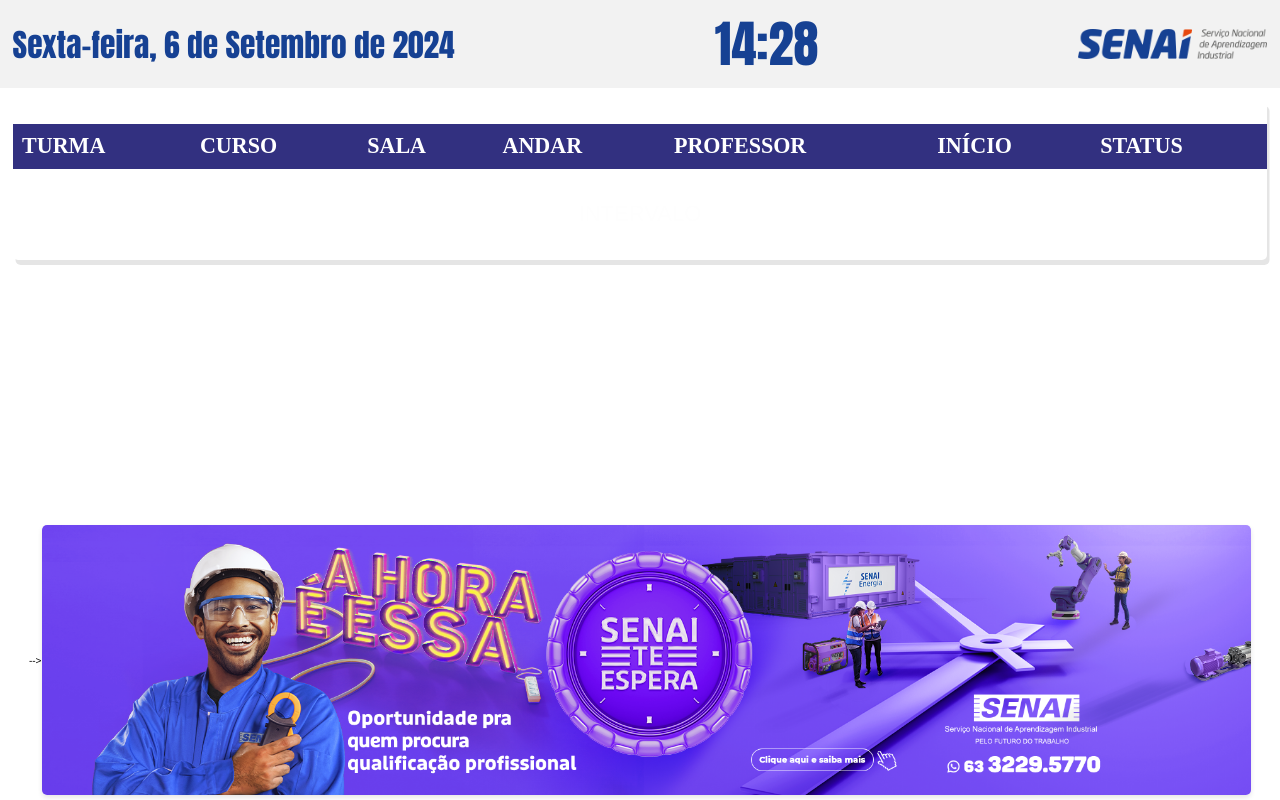
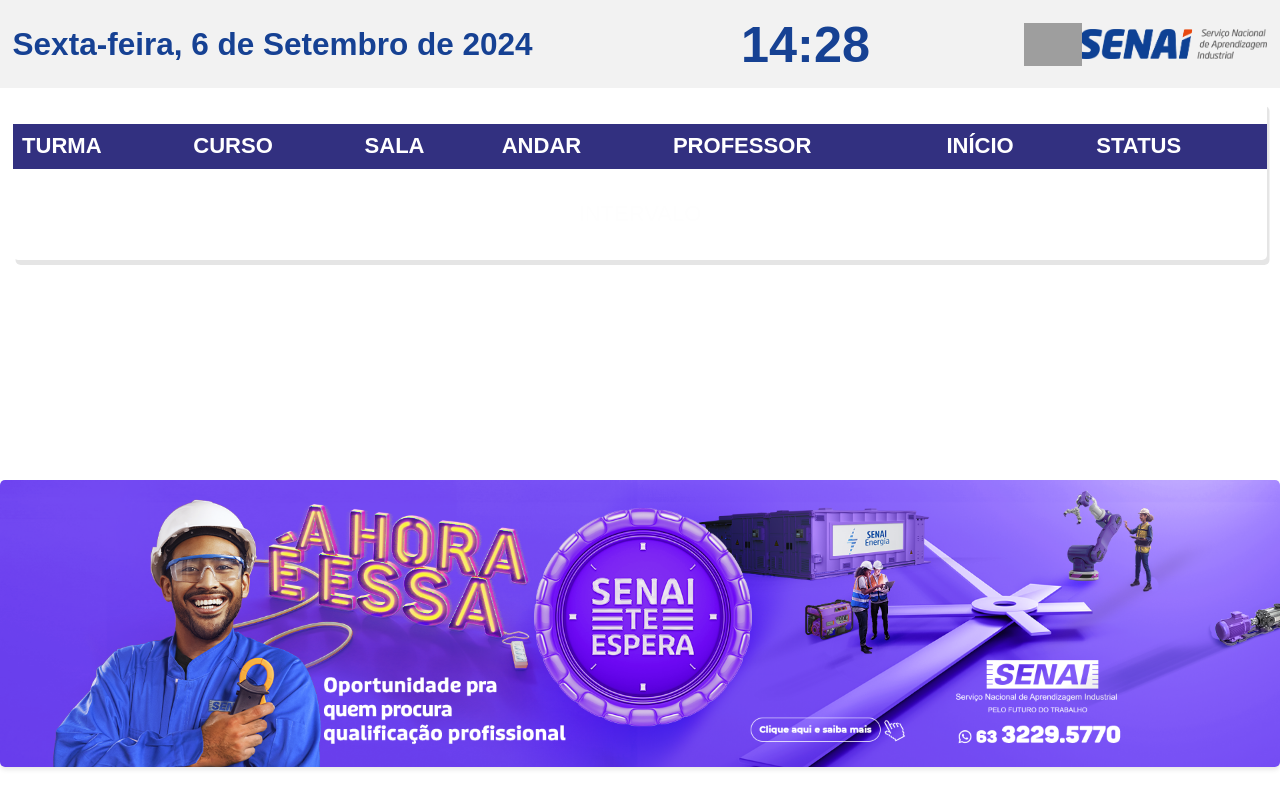
Before and after one commit to danielst2006/sisenai2.0, a PHP site: page /menu/show_images.php in a window 1280 px wide. Run offline with PHP 8.4, Linux system fonts and the light colour scheme; data comes from the database, SQL or seed files in the repository; data that the repository does not hold is empty; grey boxes are pictures that could not be loaded.

Commit message:
Daniel 99.8%

```diff
--- a/bd/conn.php
+++ b/bd/conn.php
@@ -1,9 +1,14 @@
 <?php
 
-   $servername = "40.233.68.103";
-   $username = "alvaro";
-   $password = "123";
-   $dbname = "sisenai";
+   // $servername = "40.233.68.103";
+   // $username = "alvaro";
+   // $password = "123";
+   // $dbname = "sisenai";
+
+   $servername = "localhost";
+   $username = "root";
+   $password = "";
+   $dbname = "sisenai2";
 
    $conn = mysqli_connect($servername, $username, $password, $dbname);
    if(!$conn) die("Falha na Conexão: " . mysqli_connect_error());
--- a/form/formAgendamentos.php
+++ b/form/formAgendamentos.php
@@ -41,7 +41,7 @@ $result_agendamento = "SELECT COUNT(*) AS total FROM agendamento a
                           OR t.nome_turma LIKE '%$pesquisa%'
                           OR s.nome LIKE '%$pesquisa%'
                           OR p.nome LIKE '%$pesquisa%')
-                          AND a.status = 'ATIVA'";
+                          ";
 
 // Se foi fornecida uma data de busca, adiciona a condição de intervalo de data
 if (!empty($data_busca)) {
@@ -77,7 +77,7 @@ $sql = "SELECT a.idAgendamento, a.data_inicio, a.data_final, a.horario_inicio, a
            OR t.nome_turma LIKE CONCAT('%', '$pesquisa', '%')
            OR s.nome LIKE CONCAT('%', '$pesquisa', '%')
            OR p.nome LIKE CONCAT('%', '$pesquisa', '%'))
-           AND a.status = 'ATIVA'";
+           ";
 
 // Se foi fornecida uma data de busca, adiciona a condição de intervalo de data
 if (!empty($data_busca)) {
--- a/menu/script.js
+++ b/menu/script.js
@@ -2,7 +2,7 @@ document.addEventListener('DOMContentLoaded', () => {
     fetchTurmas(); // Carrega as turmas ao iniciar a página
     setInterval(fetchTurmas, 60000); // Atualiza as turmas a cada 60 segundos (60000 ms)
     setInterval(atualizarTempo, 1000); // Atualiza o relógio a cada segundo (1000 ms)
-    setInterval(alternarPagina, 20000); // Alterna a página a cada 20 segundos (20000 ms)
+    setInterval(alternarPagina, 10000); // Alterna a página a cada 20 segundos (20000 ms)
 });
 
 let registrosPorPagina = 4;
--- a/menu/show_images.php
+++ b/menu/show_images.php
@@ -11,6 +11,7 @@
     <span id="current-date" class="date"></span>
     <span id="current-time" class="time"></span>
     <img src="../imagens/senai.png" alt="Logo" class="logo">
+    <img src="../imagens/Fita+amarela.png" alt="Logo2" class="logo2">
 </div>
 
 <div class="main-content">
@@ -37,7 +38,7 @@
         </div>
     </div>
 
-    <div class="image-display-container"> -->
+    <div class="image-display-container">
         <?php
         $dir = "imagens/";
         $images = array_diff(scandir($dir), array('.', '..'));
--- a/menu/style01.css
+++ b/menu/style01.css
@@ -1,5 +1,5 @@
 body {
-    font-family: 'Helvetica', sans-serif;  /* Você pode substituir por 'Segoe UI' se disponível */
+    font-family: 'Poppins', sans-serif;
     margin: 0;
     padding: 0;
     width: 100%;
@@ -20,12 +20,14 @@ body {
 
 .time {
     font-size: 80px;
-    font-family: Impact, Haettenschweiler, 'Arial Narrow Bold', sans-serif;
+    font-family: 'Poppins', sans-serif;
+    font-weight: 700;
 }
 
 .date {
     font-size: 50px;
-    font-family: Impact, Haettenschweiler, 'Arial Narrow Bold', sans-serif;
+    font-family: 'Poppins', sans-serif;
+    font-weight: 700;
 }
 
 .logo {
@@ -34,8 +36,10 @@ body {
 }
 
 .logo2 {
-    width: 300px;
-    height: auto;
+    /* width: 300px; */
+    height: 68px;
+    position: absolute;
+    right: 315px;
 }
 
 
@@ -70,11 +74,11 @@ td {
     font-size: 35px;
     color: #fefefe; /* Cor do texto */
 }
-
+@import url('https://fonts.googleapis.com/css2?family=Poppins:wght@400;700&display=swap');
 th {
     background-color: #030063cf; /* Azul claro */
     color: #ffffff;
-    font-family: 'Times New Roman', Times, serif;
+    font-family: 'Poppins', sans-serif;
     font-size: 35px;
     padding: 15px;
     text-align: left;
@@ -90,12 +94,13 @@ tbody tr:nth-child(even) {
 }
 
 .image-display-container {
+    width: 100%; /* Asegura que el contenedor ocupe todo el ancho de la pantalla */
     position: fixed;
     bottom: 0;
     left: 0;
     right: 0;
-    height: 35%;
-    display: flex;
+    height: 40%; /* Ajuste de altura para el contenedor */
+    display: flex-start;
     justify-content: center;
     align-items: center;
     overflow: hidden;
@@ -103,8 +108,8 @@ tbody tr:nth-child(even) {
 }
 
 #image-preview {
-    max-width: 100%;
-    max-height: 100%;
+    width: 100%; /* Ajusta el ancho de la imagen al 100% del contenedor */
+    height: auto; /* Asegura que la altura se ajuste proporcionalmente */
     border-radius: 8px;
     box-shadow: 0 4px 8px rgba(0, 0, 0, 0.1);
 }
```
Also changed, not shown: imagens/senai.png.
